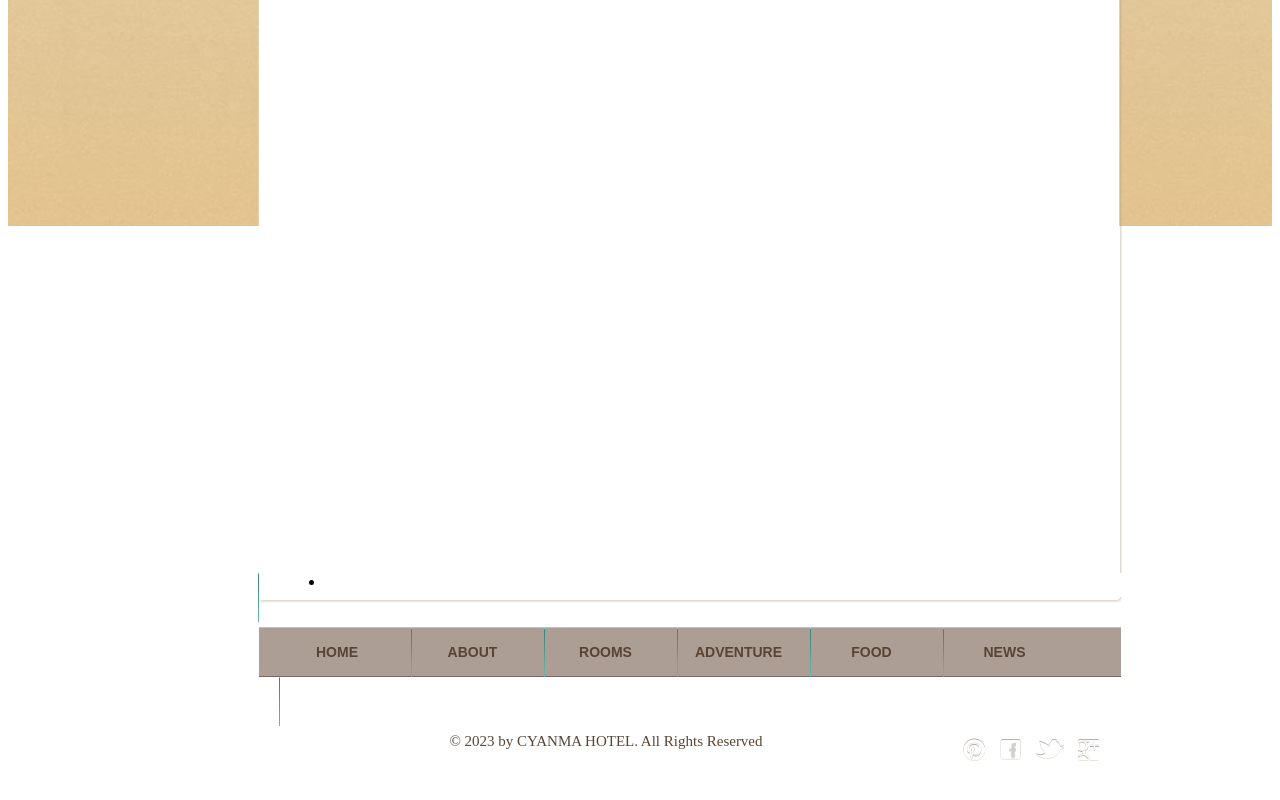
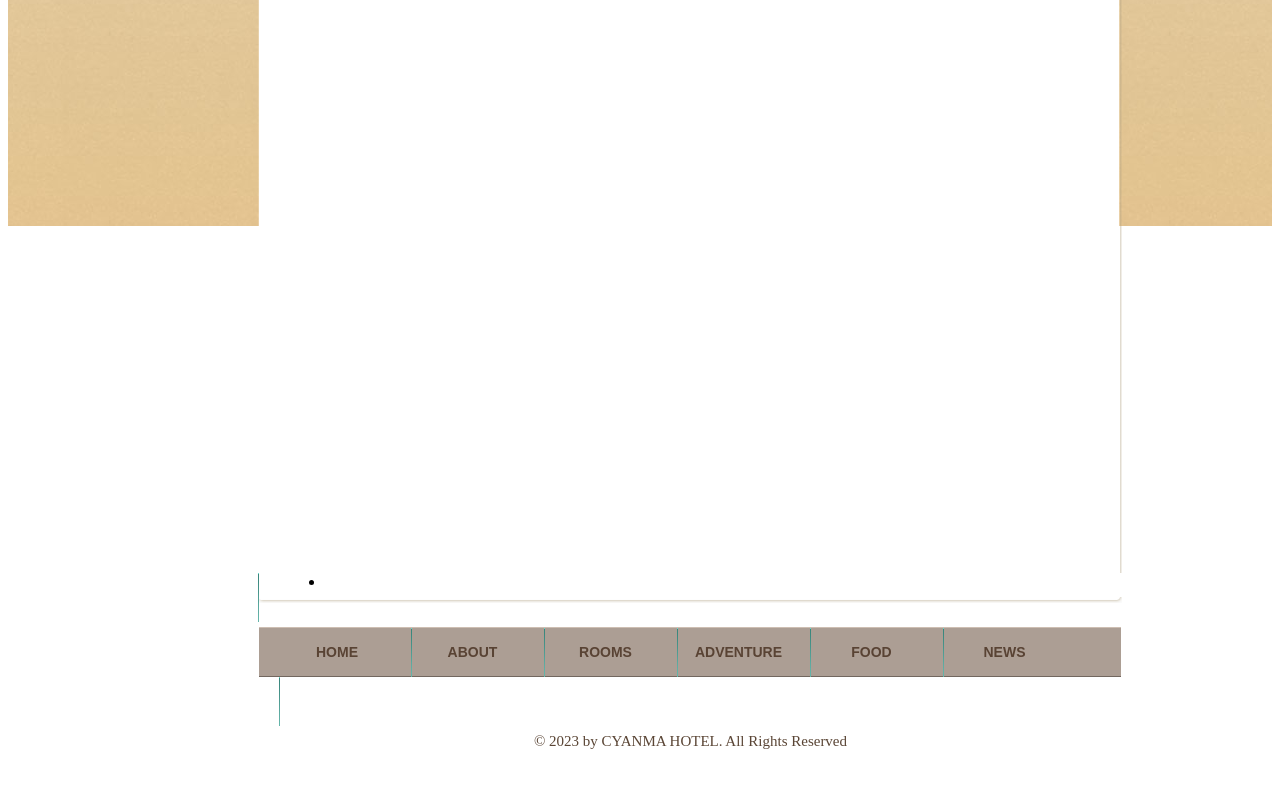
Before and after one commit to Sorsogon-State-University-Bulan-Campus/bsit-2-4-2022-grp-8-godala-et-al, a plain HTML site: page contact.html in a window 1280 px wide. Shown: the part 1100-1900 px from the top of the page. Drawn offline with Linux system fonts and the light colour scheme.

Commit message:
Update README.md

```diff
--- a/contact.html
+++ b/contact.html
@@ -153,7 +153,7 @@
 					</li>
 				</ul>
 				<div id="connect">
-					<a href="http://pinterest.com/fwtemplates/" target="_blank" class="pinterest"></a> <a href="http://freewebsitetemplates.com/go/facebook/" target="_blank" class="facebook"></a> <a href="http://freewebsitetemplates.com/go/twitter/" target="_blank" class="twitter"></a> <a href="http://freewebsitetemplates.com/go/googleplus/" target="_blank" class="googleplus"></a>
+
 				</div>
 			</div>
 			<p>
```
Also changed, not shown: 1 other file.
